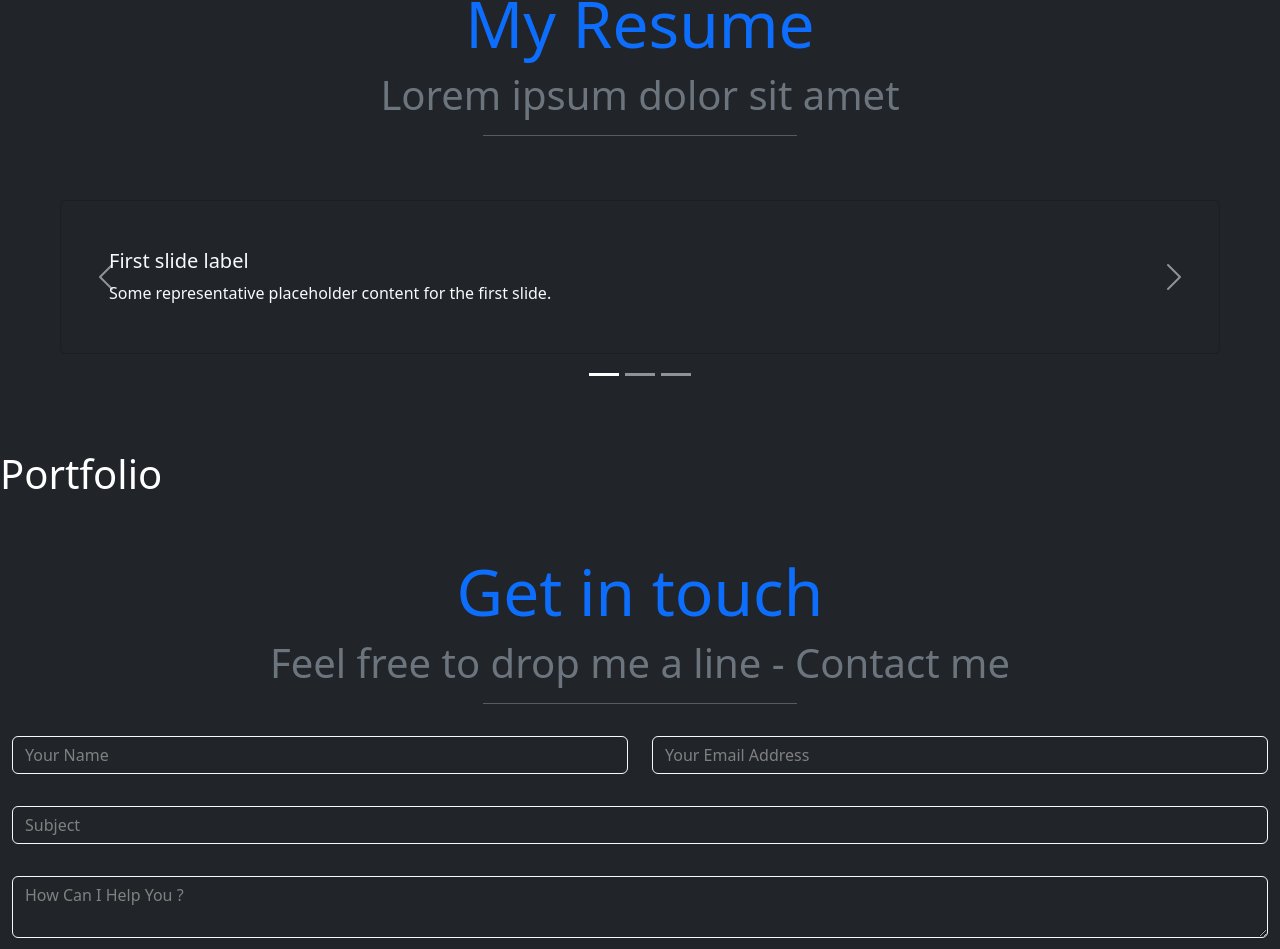
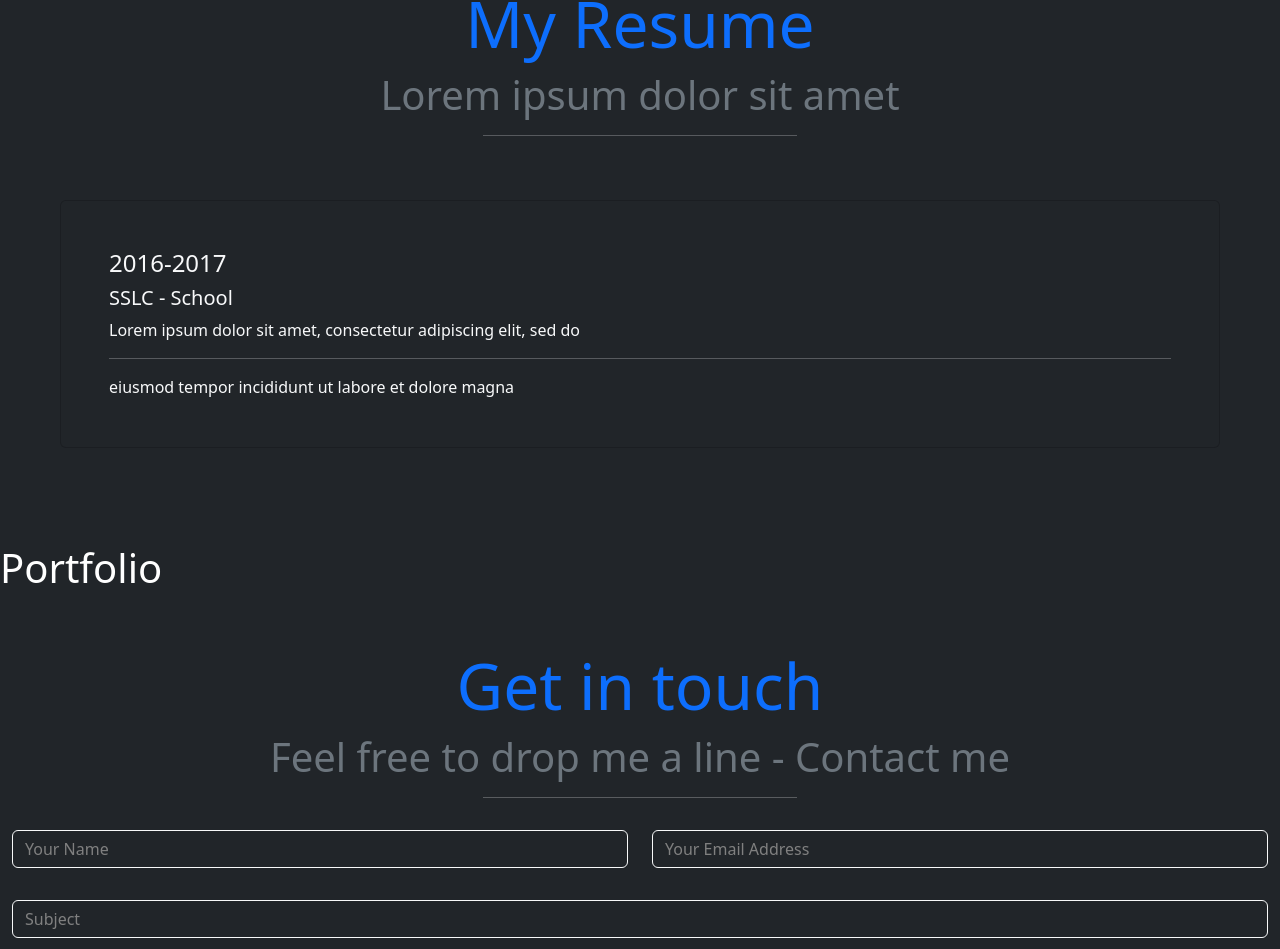
Before and after one commit to karan-2006/Portfolio, a React (Vite) app: page / in a window 1280 px wide. Shown: the part 2912-3861 px from the top of the page. Built offline with nearby package versions, Linux system fonts and the light colour scheme.

Commit message:
Update Resume.jsx

```diff
--- a/src/Resume.jsx
+++ b/src/Resume.jsx
@@ -10,41 +10,47 @@ function Resume() {
         <hr className="w-25"/>
         </center>
         <div id="carouselExampleCaptions" className="carousel slide" data-bs-ride="carousel">
-          <div className="carousel-indicators">
+          {/*<div className="carousel-indicators">
             <button type="button" data-bs-target="#carouselExampleCaptions" data-bs-slide-to="0" className="active" aria-current="true" aria-label="Slide 1"></button>
             <button type="button" data-bs-target="#carouselExampleCaptions" data-bs-slide-to="1" aria-label="Slide 2"></button>
             <button type="button" data-bs-target="#carouselExampleCaptions" data-bs-slide-to="2" aria-label="Slide 3"></button>
-          </div>
+          </div>*/}
           <div className="carousel-inner">
             <div className="carousel-item active">
             {/*<img src={slide} className="d-block" style={{width:"100%",height:"300px"}} alt="..."/>*/}
             <div className="card bg-dark text-light d-none d-md-block m-5 p-5">
-                <h5 className="card-title">First slide label</h5>
-                <p className="card-text">Some representative placeholder content for the first slide.</p>
+                <h4 classname="card-title">2016-2017</h4>
+                <h5 className="card-title">SSLC - School</h5>
+                <p className="card-text">Lorem ipsum dolor sit amet, consectetur adipiscing elit,
+                 sed do <hr /> eiusmod tempor incididunt ut labore et dolore magna</p>
             </div>
           </div>
           <div className="carousel-item">
             {/*<img src={slide} className="d-block" style={{width:"100%",height:"300px"}} alt="..."/>*/}
             <div className="card bg-dark text-light d-none d-md-block m-5 p-5">
-              <h5 className="card-title">Second slide label</h5>
-              <p className="card-text">Some representative placeholder content for the second slide.</p>
+              <h4 className="card-title">2018-2019</h4>
+              <h5 className="card-title">HSC - School</h5>
+              <p className="card-text">Lorem ipsum dolor sit amet, consectetur adipiscing elit,
+                 sed do <hr /> eiusmod tempor incididunt ut labore et dolore magna</p>
             </div>
           </div>
           <div className="carousel-item">
             {/*<img src={slide} className="d-block" style={{width:"100%",height:"300px"}} alt="..."/>*/}
             <div className="card bg-dark text-light d-none d-md-block m-5 p-5">
-                <h5 className="card-title">Third slide label</h5>
-                <p className="card-text">Some representative placeholder content for the third slide.</p>
+                <h4 className="car-title">2019-2023</h4>
+                <h5 className="card-title">B.E - College</h5>
+                <p className="card-text">Lorem ipsum dolor sit amet, consectetur adipiscing elit,
+                 sed do <hr /> eiusmod tempor incididunt ut labore et dolore magna</p>
             </div>
           </div>
-          <button className="carousel-control-prev" type="button" data-bs-target="#carouselExampleCaptions" data-bs-slide="prev">
+          {/*<button className="carousel-control-prev" type="button" data-bs-target="#carouselExampleCaptions" data-bs-slide="prev">
           <span className="carousel-control-prev-icon" aria-hidden="true"></span>
           <span className="visually-hidden">Previous</span>
           </button>
           <button className="carousel-control-next" type="button" data-bs-target="#carouselExampleCaptions" data-bs-slide="next">
           <span className="carousel-control-next-icon" aria-hidden="true"></span>
           <span className="visually-hidden">Next</span>
-          </button>
+          </button>*/}
         </div>
         </div>
       </div>
```
